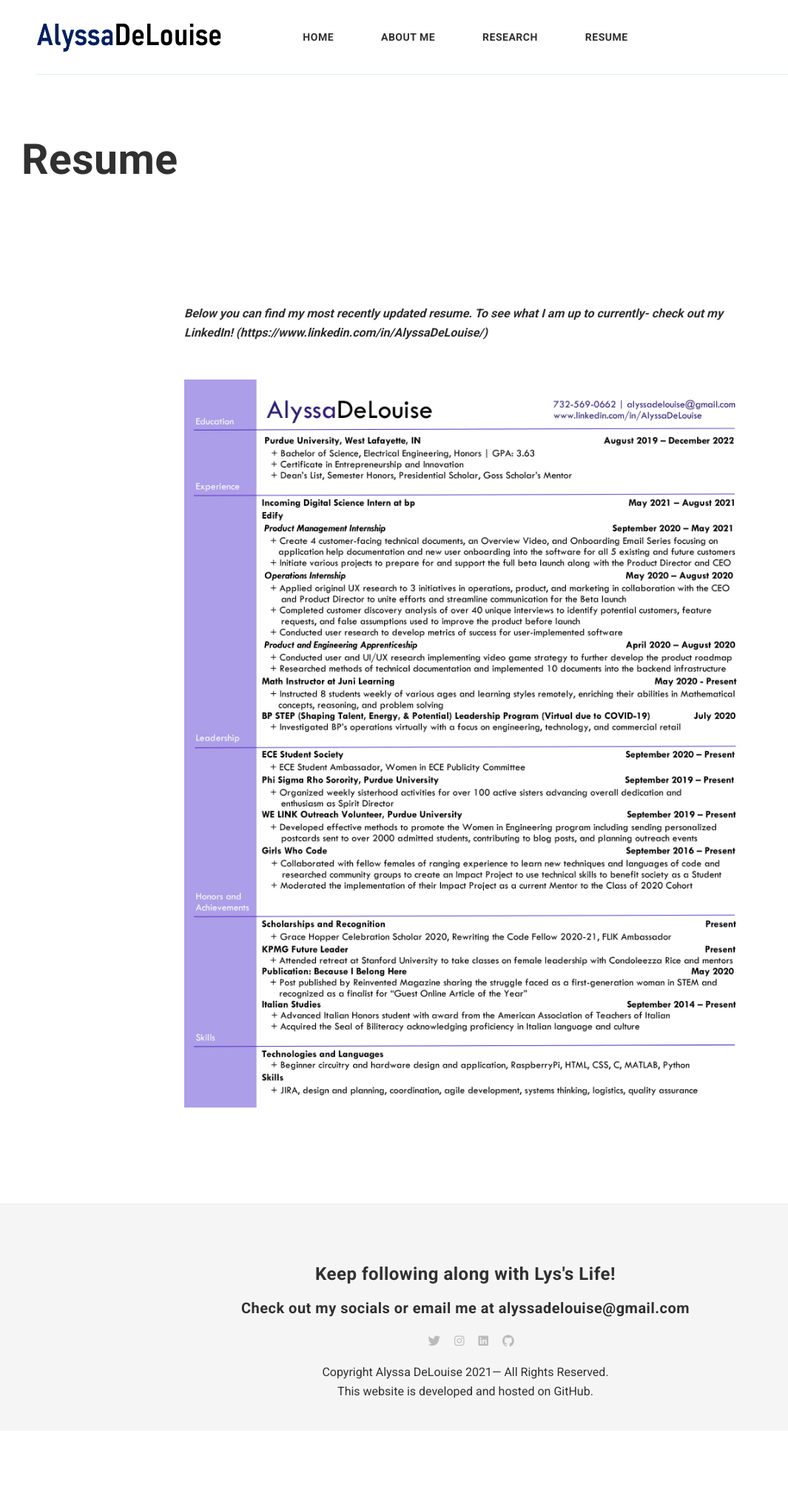
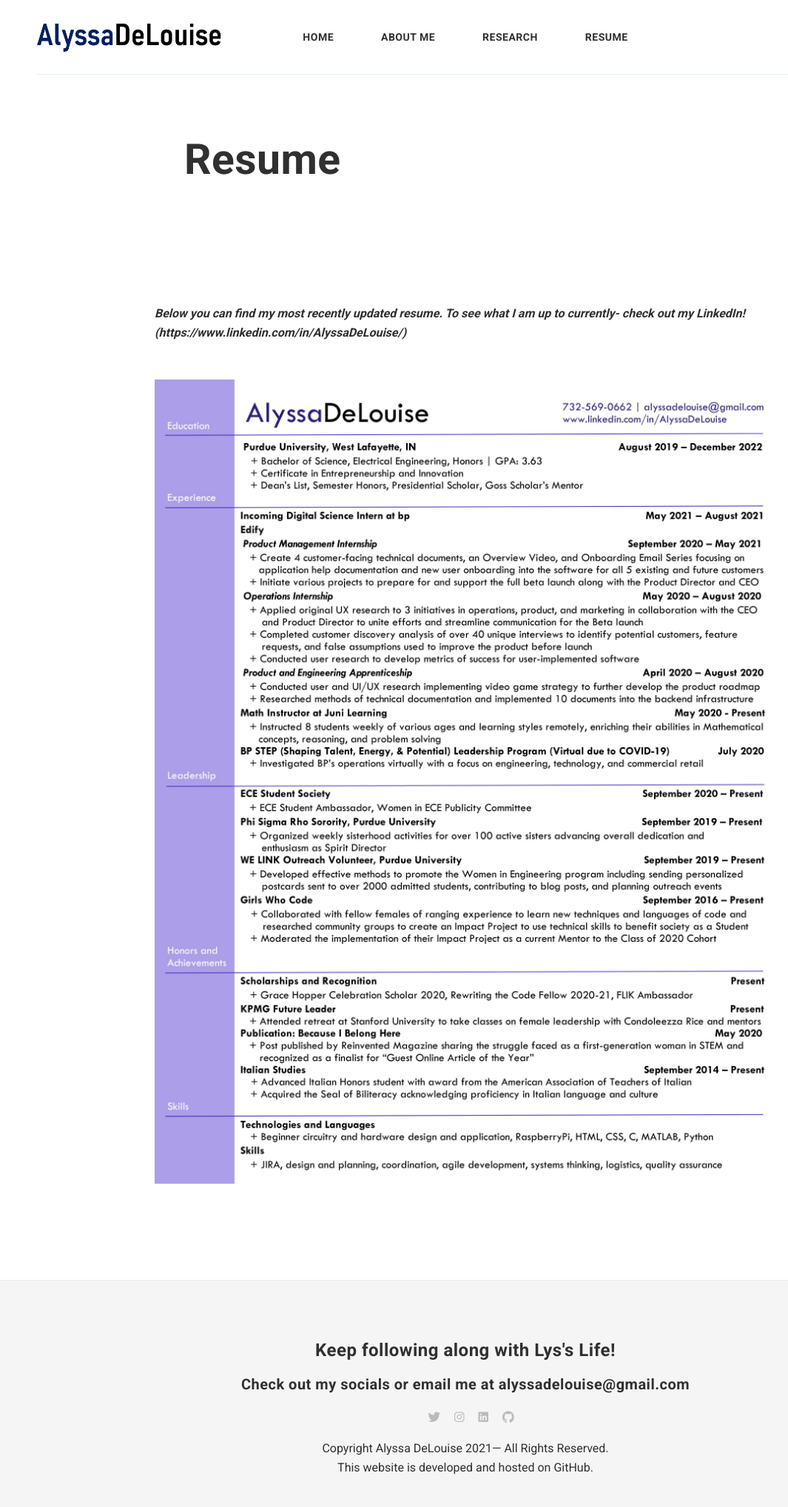
Before and after one commit to alyssadelouise/home, a Jekyll site: the page built from _pages/resume.md, in a window 1280 px wide. Shown: the whole page at 74% size, without its empty margins (11-1076 px from the left). Built offline with Jekyll 4.4.1, drawn with Linux system fonts in a browser that asks for light colours; nearby versions of some CDN libraries; comment, search, counter and statistics services are not loaded; before the commit the page ends 1934 px from its top, so only the background shows below that.

Commit message:
Update pageresume.html

```diff
--- a/_layouts/pageresume.html
+++ b/_layouts/pageresume.html
@@ -4,14 +4,13 @@ layout: default
 <div class="container">
 	<div class="page-title-box">
 		<div class="row">
-			<div class="">
+			<div class="col col-10 push-2 col-11 push-t-1 col-m-12 push-m-0">
 				<h1 class="page-title">{{ page.title  }}</h1>
 			</div>
 		</div>
 	</div>
 </div>
 
-<div class="container">
 <div class="row">
 		<!-- begin page -->
 		<article class="page col col-8 col-t-10 col-m-12">
@@ -20,4 +19,3 @@ layout: default
 			</div>
 	</article>
 </div>
-</div>
```
